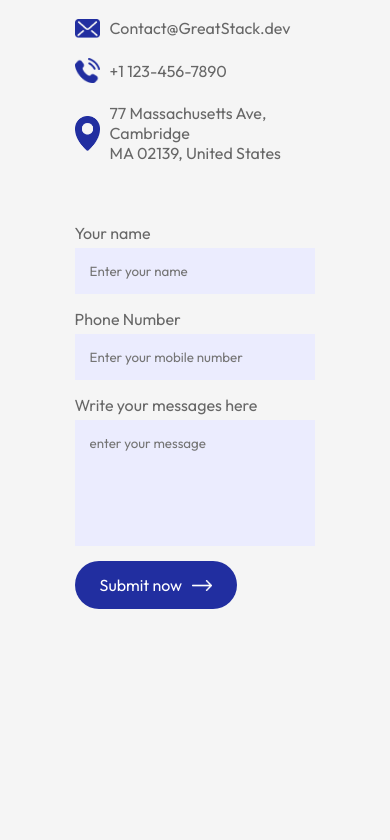
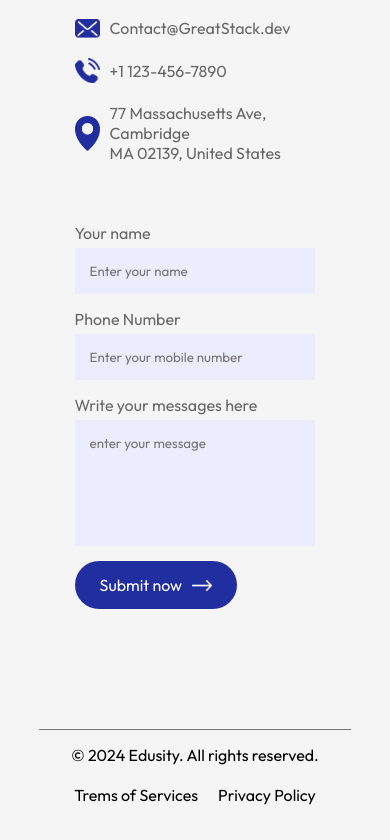
Before and after one commit to yuronn5/education_store, a React (Vite) app: page / in a window 390 px wide. Shown: the part 4097-4937 px from the top of the page. Before the commit the page ends 4826 px from the top, so only its background shows below. Built offline with nearby package versions, Linux system fonts and the light colour scheme.

Commit message:
footer comp

```diff
--- a/src/App.jsx
+++ b/src/App.jsx
@@ -7,6 +7,7 @@
 import Campus from './components/Campus/Campus'
 import Testimonials from './components/Testimonials/Testimonials'
 import Contact from './components/Contact/Contact'
+import Footer from './components/Footer/Footer'
 
 const App = () => {
   return (
@@ -23,6 +24,7 @@
         <Testimonials />
         <Title subtitle='Contact us' title='Get in touch' />
         <Contact />
+        <Footer />
       </div>
     </div>
   )
--- /dev/null
+++ b/src/components/Footer/Footer.css
@@ -0,0 +1,29 @@
+.footer{
+    margin: 10px auto;
+    display: flex;
+    align-items: center;
+    justify-content: space-between;
+    border-top: 1px solid #797979;
+    padding: 15px 0;
+}
+.footer ul li{
+    list-style: none;
+    display: inline-block;
+    margin-left: 20px
+}
+
+/*======== media querry =========*/
+
+@media (max-width: 600px){
+    .footer{
+        display: block;
+        text-align: center;
+    }
+    .footer ul li{
+        margin: 10px;
+    }
+    .footer ul{
+        margin-top: 10px;
+    }
+
+}
--- /dev/null
+++ b/src/components/Footer/Footer.jsx
@@ -0,0 +1,16 @@
+
+import './Footer.css'
+
+const Footer = () => {
+  return (
+    <div className='footer'>
+        <p>© 2024 Edusity. All rights reserved.</p>
+        <ul>
+            <li>Trems of Services</li>
+            <li>Privacy Policy</li>
+        </ul>
+    </div>
+  )
+}
+
+export default Footer
```
